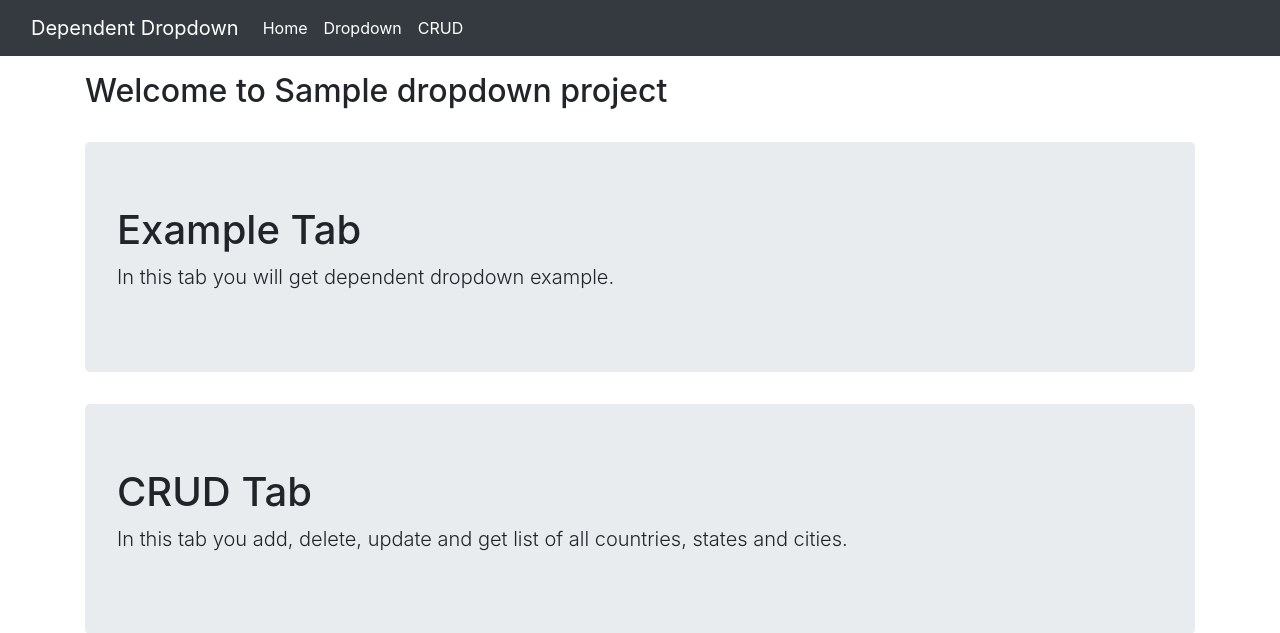
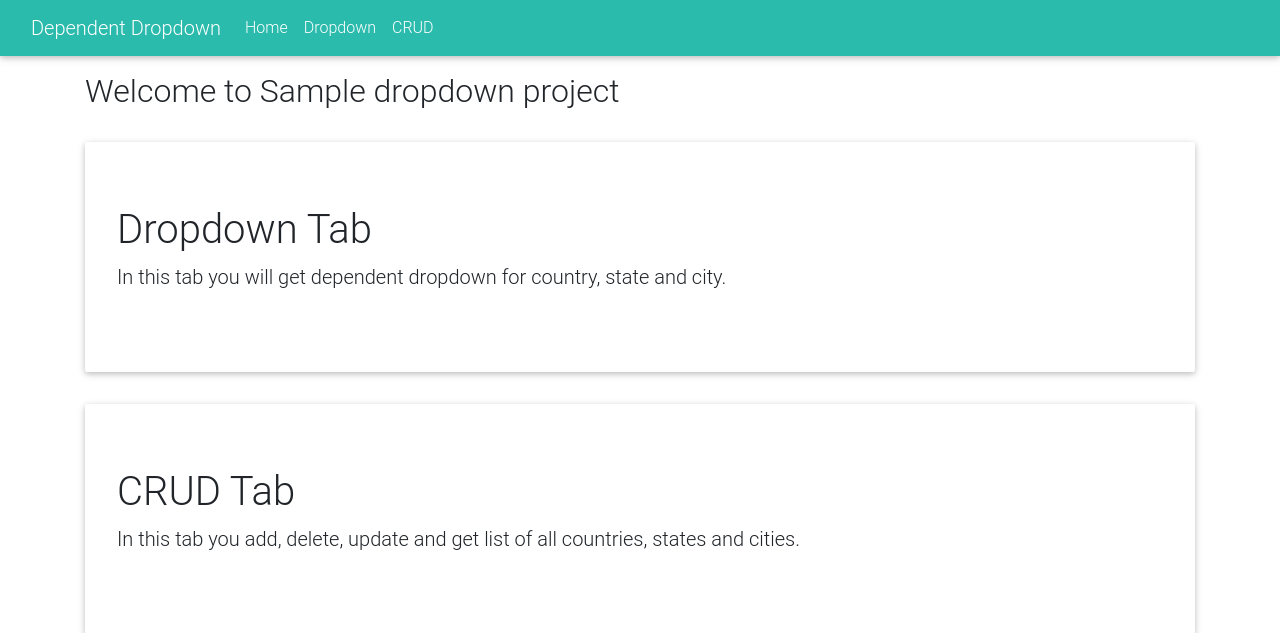
Before and after one commit to RakeshMallesh123/flask-elasticsearch, a Flask app: page / in a window 1280 px wide. Shown: the top 633 px of the page. Run offline with Flask 2, Linux system fonts and the light colour scheme; some libraries are stand-ins or nearby versions.

Commit message:
Beautification

```diff
--- a/templates/base.html
+++ b/templates/base.html
@@ -5,14 +5,25 @@
 <meta name="viewport" content="width=device-width, initial-scale=1, shrink-to-fit=no">
 <title>Dependent Dropdown</title>
 <link rel="icon" href="static/image/favicon.ico" type="image" sizes="16x16">
-<link rel="stylesheet" href="https://stackpath.bootstrapcdn.com/bootstrap/4.3.1/css/bootstrap.min.css">
-<link rel="stylesheet" href="https://maxcdn.bootstrapcdn.com/font-awesome/4.7.0/css/font-awesome.min.css">
-<script src="https://ajax.googleapis.com/ajax/libs/jquery/3.3.1/jquery.min.js"></script>
-<script src="https://cdnjs.cloudflare.com/ajax/libs/popper.js/1.14.7/umd/popper.min.js"></script>
-<script src="https://stackpath.bootstrapcdn.com/bootstrap/4.3.1/js/bootstrap.min.js"></script>
+    <!-- Font Awesome -->
+<link rel="stylesheet" href="https://use.fontawesome.com/releases/v5.8.2/css/all.css">
+<!-- Bootstrap core CSS -->
+<link href="https://cdnjs.cloudflare.com/ajax/libs/twitter-bootstrap/4.3.1/css/bootstrap.min.css" rel="stylesheet">
+<!-- Material Design Bootstrap -->
+<link href="https://cdnjs.cloudflare.com/ajax/libs/mdbootstrap/4.8.8/css/mdb.min.css" rel="stylesheet">
+    <!-- JQuery -->
+<script type="text/javascript" src="https://cdnjs.cloudflare.com/ajax/libs/jquery/3.4.1/jquery.min.js"></script>
+<!-- Bootstrap tooltips -->
+<script type="text/javascript" src="https://cdnjs.cloudflare.com/ajax/libs/popper.js/1.14.4/umd/popper.min.js"></script>
+<!-- Bootstrap core JavaScript -->
+<script type="text/javascript" src="https://cdnjs.cloudflare.com/ajax/libs/twitter-bootstrap/4.3.1/js/bootstrap.min.js"></script>
+<!-- MDB core JavaScript -->
+<script type="text/javascript" src="https://cdnjs.cloudflare.com/ajax/libs/mdbootstrap/4.8.8/js/mdb.min.js"></script>
+
+
 </head>
 <body>
-<nav class="navbar navbar-expand-md navbar-dark bg-dark mb-3">
+<nav class="navbar navbar-expand-md navbar-dark default-color mb-3">
     <div class="container-fluid">
         <a href="#" class="navbar-brand mr-3">Dependent Dropdown</a>
         <button type="button" class="navbar-toggler" data-toggle="collapse" data-target="#navbarCollapse">
@@ -20,9 +31,15 @@
         </button>
         <div class="collapse navbar-collapse" id="navbarCollapse">
             <div class="navbar-nav" id="main-nav-bar">
-                <a href="{{ url_for('index') }}" class="nav-item nav-link active">Home</a>
-                <a href="{{ url_for('dd') }}" class="nav-item nav-link active">Dropdown</a>
-                <a href="{{ url_for('crud') }}" class="nav-item nav-link active">CRUD</a>
+                <li class="nav-item">
+                    <a class="nav-link" href="{{ url_for('index') }}">Home</a>
+                </li>
+                <li class="nav-item">
+                    <a class="nav-link" href="{{ url_for('dd') }}">Dropdown</a>
+                </li>
+                <li class="nav-item">
+                    <a class="nav-link" href="{{ url_for('crud') }}">CRUD</a>
+                </li>
             </div>
         </div>
     </div>
--- a/templates/dependent_dropdown.html
+++ b/templates/dependent_dropdown.html
@@ -31,5 +31,4 @@
         </h2>
     </div>
     <br>
-
 {% endblock %}
--- a/templates/index.html
+++ b/templates/index.html
@@ -6,8 +6,8 @@
     </h2>
     <br>
     <div class="jumbotron">
-        <h1>Example Tab</h1>
-        <p class="lead">In this tab you will get dependent dropdown example.</p>
+        <h1>Dropdown Tab</h1>
+        <p class="lead">In this tab you will get dependent dropdown for country, state and city.</p>
     </div>
     <div class="jumbotron">
         <h1>CRUD Tab</h1>
```
